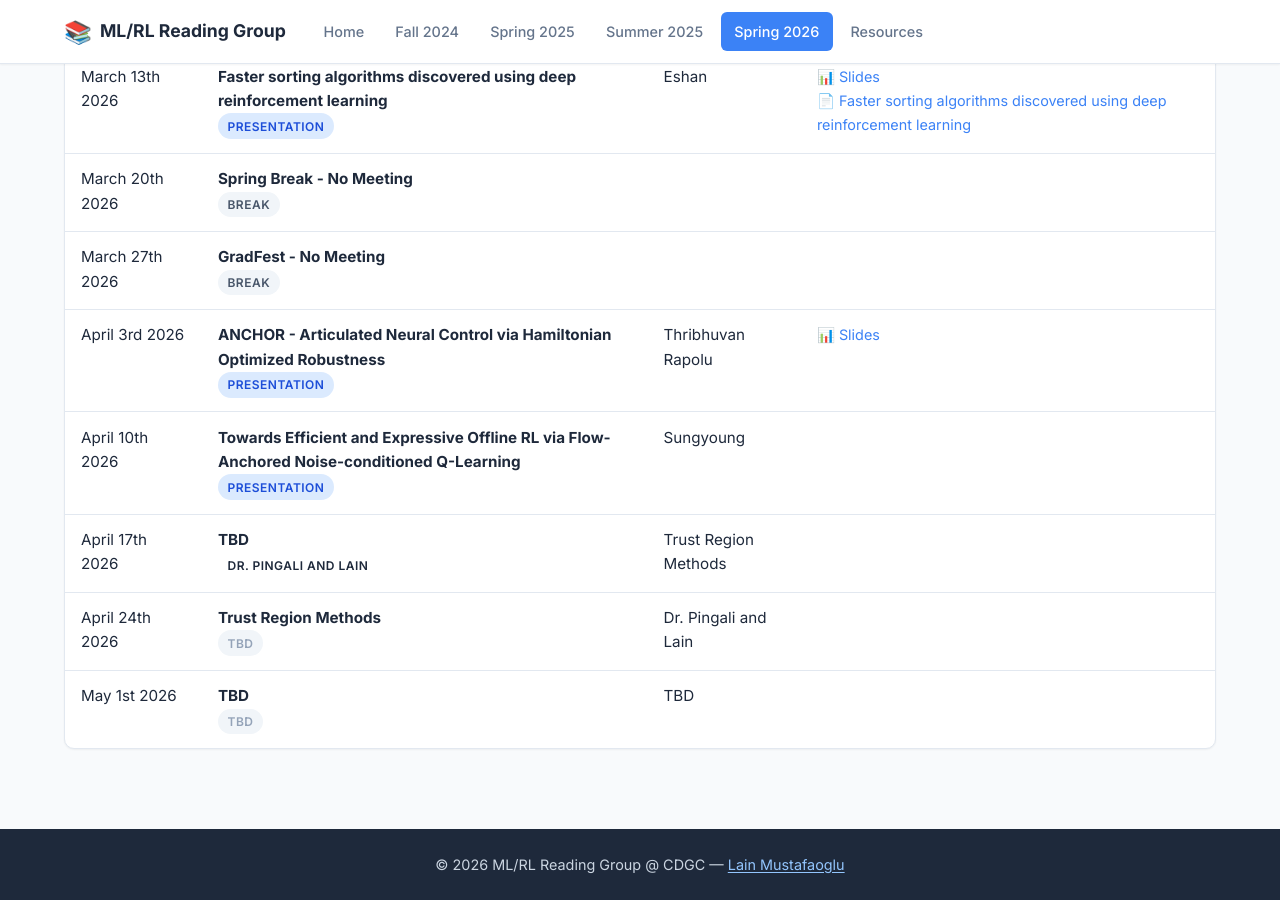
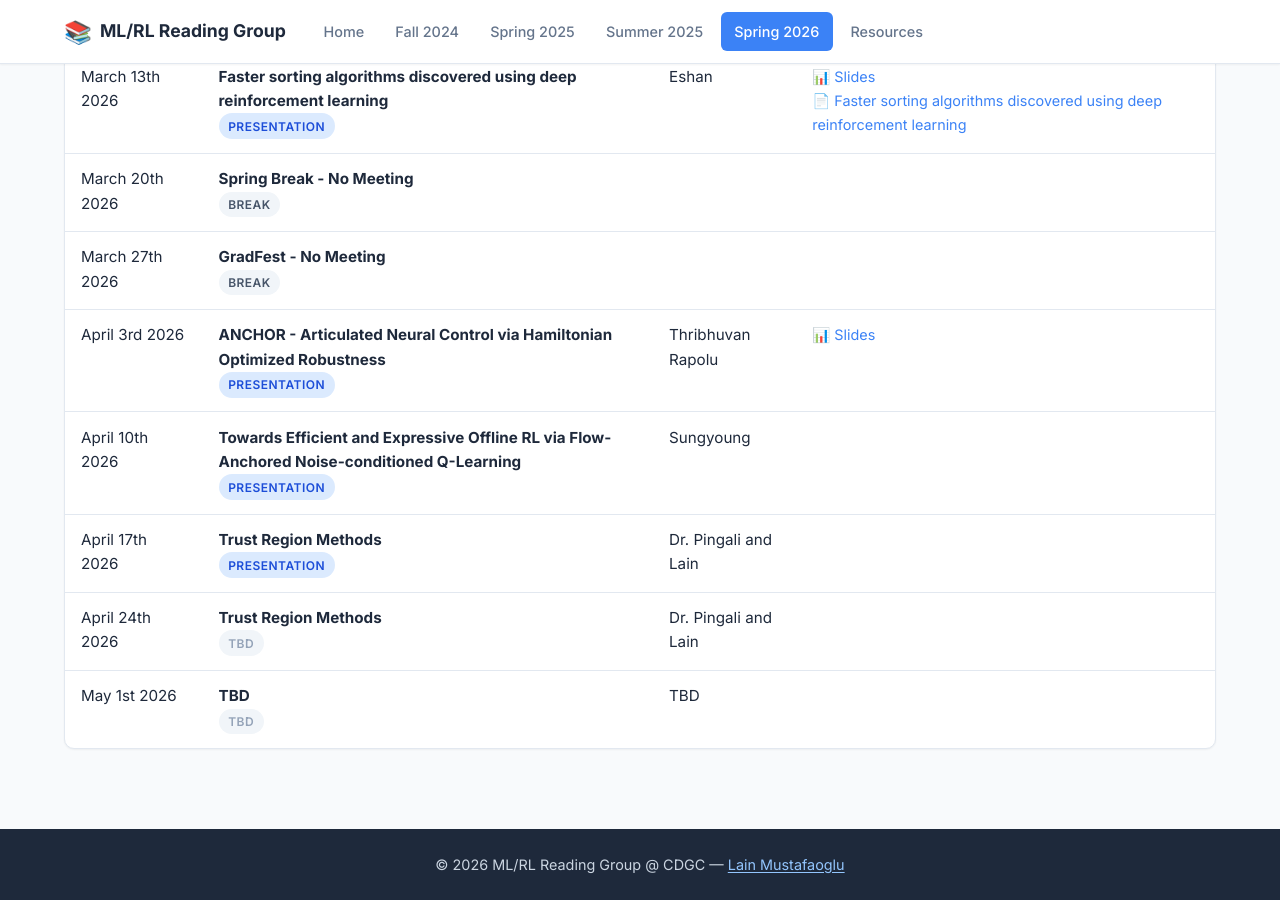
Before and after one commit to sumust/mlreadinggroup, a Jekyll site: the page built from spring2026.md, in a window 1280 px wide and 900 px high, scrolled down 1182 px. Built offline with Jekyll 4.4.1, drawn with Linux system fonts in a browser that asks for light colours.

Commit message:
Fix presentation details for April 17th 2026

```diff
--- a/_data/spring2026.yml
+++ b/_data/spring2026.yml
@@ -93,9 +93,9 @@ sessions:
     type: "presentation"
 
   - date: "April 17th 2026"
-    title: "TBD"
-    presenter: "Trust Region Methods"
-    type: "Dr. Pingali and Lain"
+    title: "Trust Region Methods"
+    presenter: "Dr. Pingali and Lain"
+    type: "presentation"
 
   - date: "April 24th 2026"
     title: "Trust Region Methods"
```
